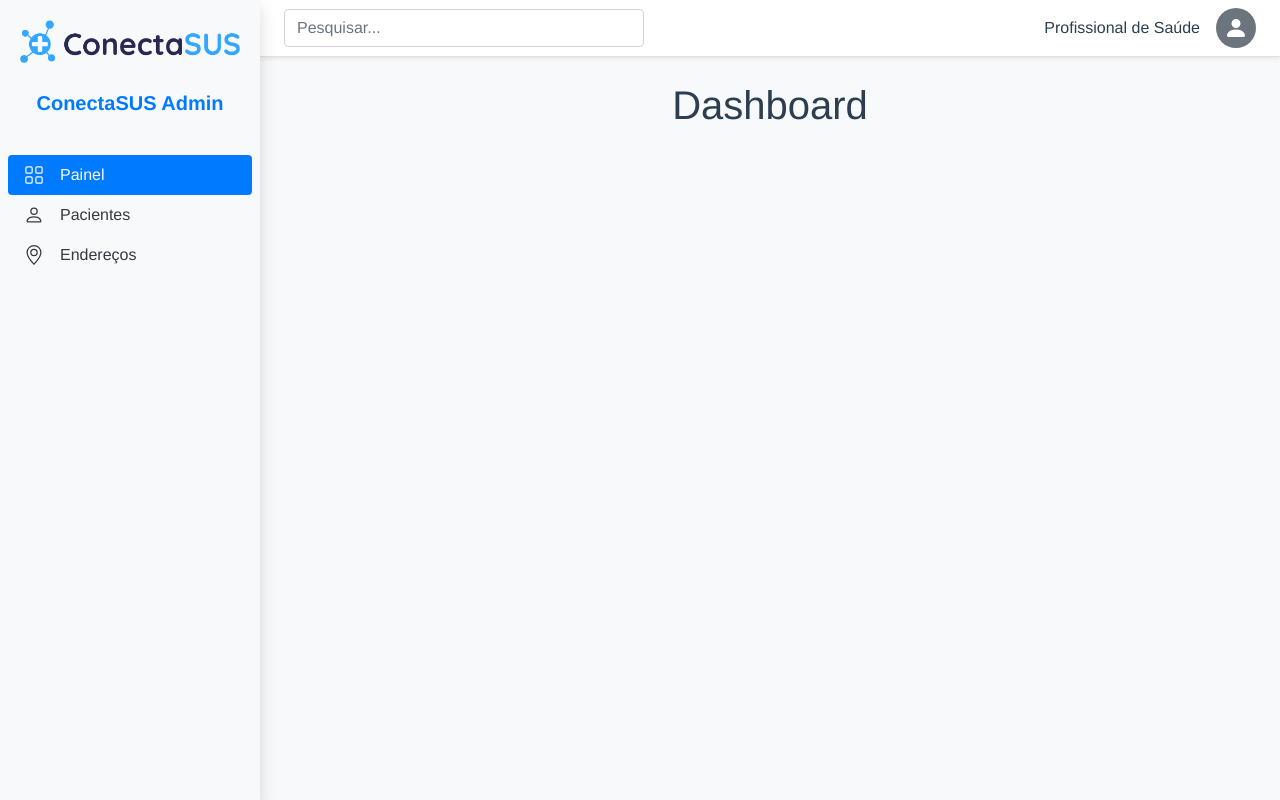
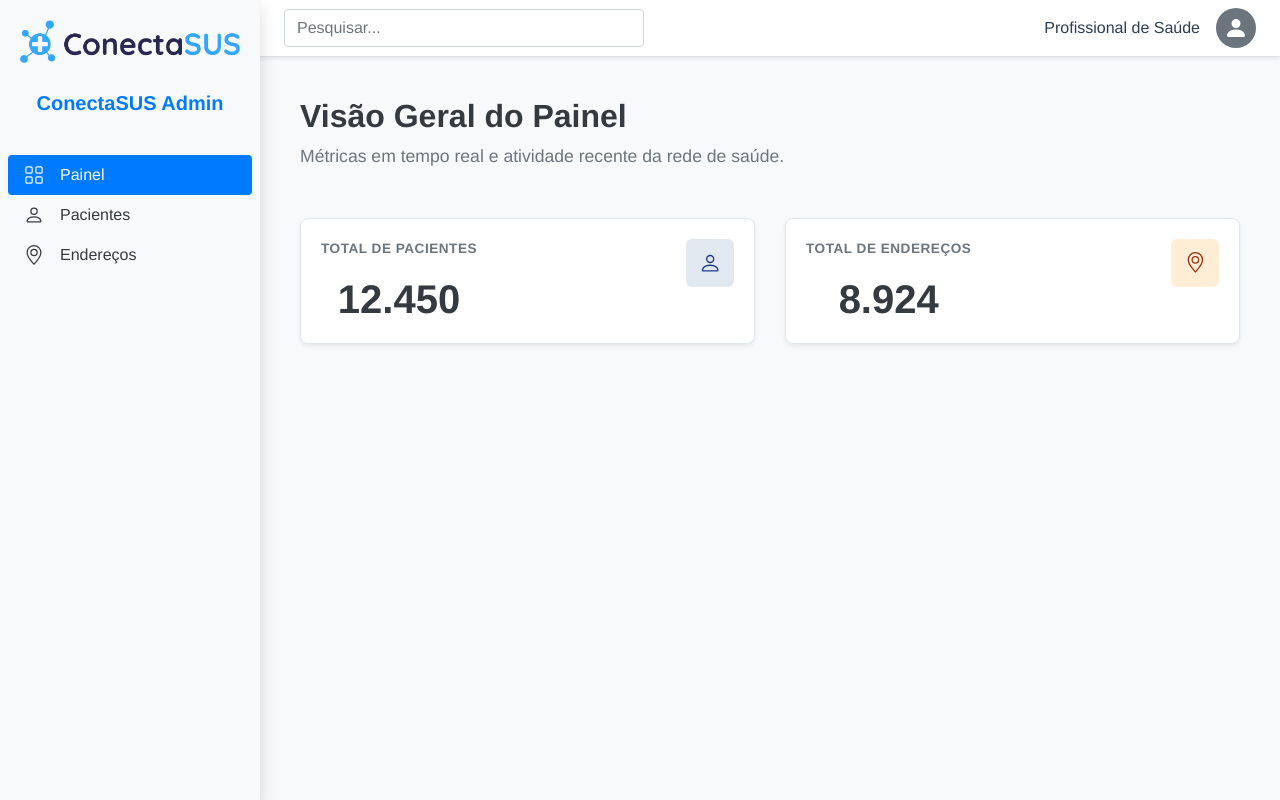
Before and after one commit to AllRez44/teste-tecnico-conecta-sus, a Vue app in the folder frontend/: page /dashboard in a window 1280 px wide. Built offline with nearby package versions, Linux system fonts and the light colour scheme; no server answers.

Commit message:
Frontend - Update Utils: Add numberFormatter localized for pt-br

```diff
--- a/frontend/src/utils/index.js
+++ b/frontend/src/utils/index.js
@@ -1,3 +1,5 @@
 export const API_URL = process.env.VUE_APP_API_URL;
 
 export const VIA_CEP_API_URL = "https://viacep.com.br/ws/:CEP/json/";
+
+export const numberFormatter = new Intl.NumberFormat('pt-BR');
--- a/frontend/src/views/Dashboard.vue
+++ b/frontend/src/views/Dashboard.vue
@@ -1,15 +1,74 @@
+<template>
+  <div class="dashboard p-3">
+    <div class="mb-5 text-left">
+      <h2 class="font-weight-bold text-dark mb-2">Visão Geral do Painel</h2>
+      <p class="text-muted mb-0" style="font-size: 1.1rem;">Métricas em tempo real e atividade recente da rede de saúde.</p>
+    </div>
+
+    <b-row>
+      <b-col md="6" class="mb-4 d-flex">
+        <b-card class="custom-card shadow-sm w-100">
+          <div class="d-flex justify-content-between align-items-start">
+            <div>
+              <div class="text-muted font-weight-bold text-uppercase mb-3" style="font-size: 0.85rem; letter-spacing: 0.5px;">
+                Total de Pacientes
+              </div>
+              <h1 class="font-weight-bold text-dark mb-0" style="font-size: 2.5rem;">12.450</h1>
+            </div>
+            <div class="icon-box icon-blue">
+              <b-icon icon="person" font-scale="1.4"></b-icon>
+            </div>
+          </div>
+        </b-card>
+      </b-col>
+
+      <b-col md="6" class="mb-4 d-flex">
+        <b-card class="custom-card shadow-sm w-100">
+          <div class="d-flex justify-content-between align-items-start">
+            <div>
+              <div class="text-muted font-weight-bold text-uppercase mb-3" style="font-size: 0.85rem; letter-spacing: 0.5px;">
+                Total de Endereços
+              </div>
+              <h1 class="font-weight-bold text-dark mb-0" style="font-size: 2.5rem;">8.924</h1>
+            </div>
+            <div class="icon-box icon-orange">
+              <b-icon icon="geo-alt" font-scale="1.3"></b-icon>
+            </div>
+          </div>
+        </b-card>
+      </b-col>
+    </b-row>
+  </div>
+</template>
+
 <script>
 export default {
   name: "DashboardView"
 }
 </script>
 
-<template>
-  <div class="dashboard">
-    <h1>Dashboard</h1>
-  </div>
-</template>
+<style scoped>
+.custom-card {
+  border-radius: 8px;
+  border: 1px solid #e2e8f0;
+}
 
-<style scoped>
+.icon-box {
+  width: 48px;
+  height: 48px;
+  border-radius: 6px;
+  display: flex;
+  align-items: center;
+  justify-content: center;
+}
 
+.icon-blue {
+  background-color: #e2e8f0;
+  color: #1e3a8a;
+}
+
+.icon-orange {
+  background-color: #ffedd5;
+  color: #9a3412;
+}
 </style>
```
